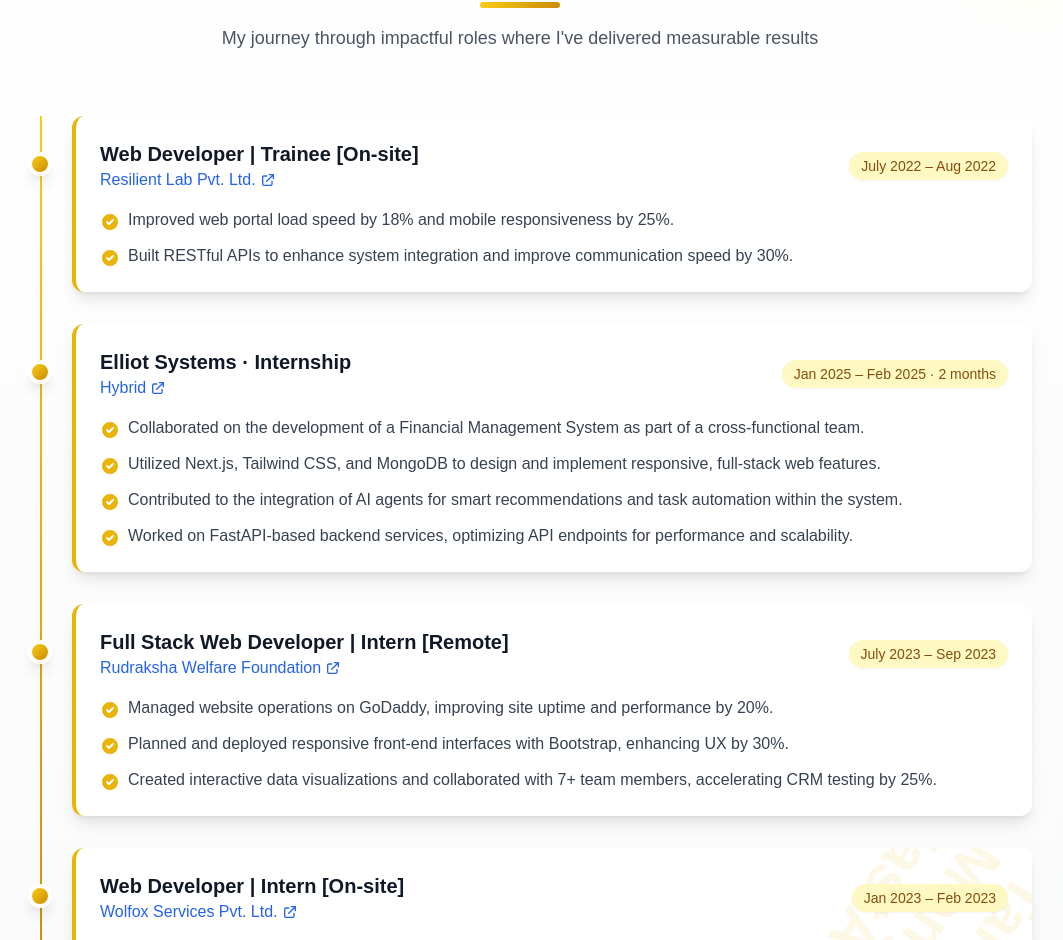
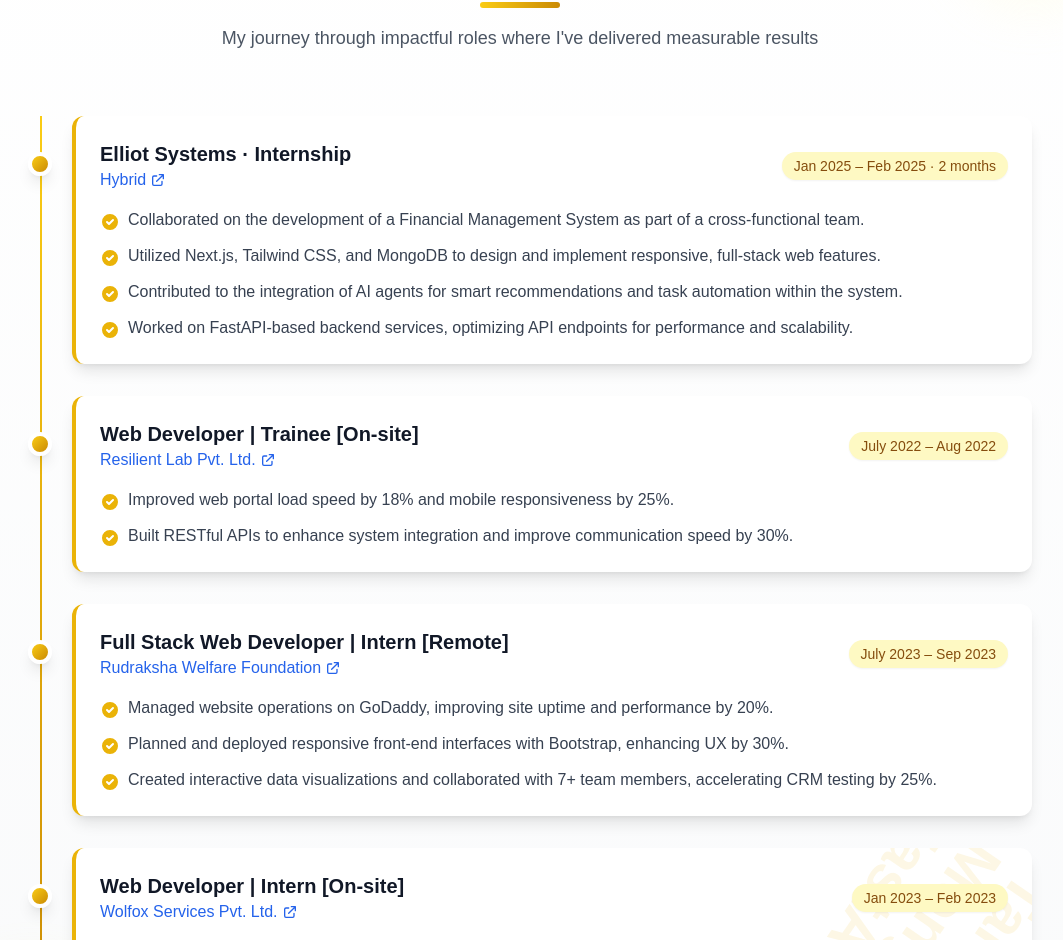
Before and after one commit to ShubhamG2004/My-Portfolio-Using-NextJS, a Next.js app: page / in a window 1280 px wide. Shown: the part 3558-4498 px from the top of the page, without its empty margins (120-1183 px from the left). Built offline with nearby package versions, Linux system fonts and the light colour scheme.

Commit message:
modified:   src/components/Experience.jsx

```diff
--- a/src/components/Experience.jsx
+++ b/src/components/Experience.jsx
@@ -2,16 +2,6 @@
 import { motion } from 'framer-motion';
 
 const experiences = [
-  {
-    role: "Web Developer | Trainee [On-site]",
-    company: "Resilient Lab Pvt. Ltd.",
-    date: "July 2022 – Aug 2022",
-    link: "https://drive.google.com/file/d/1TI1lLyNAPNm8TYk9QRO34TuzCT5KNrYb/view",
-    points: [
-      "Improved web portal load speed by 18% and mobile responsiveness by 25%.",
-      "Built RESTful APIs to enhance system integration and improve communication speed by 30%."
-    ]
-  },
   {
     role: "Elliot Systems · Internship",
     company: "Hybrid",
@@ -22,6 +12,16 @@
       "Utilized Next.js, Tailwind CSS, and MongoDB to design and implement responsive, full-stack web features.",
       "Contributed to the integration of AI agents for smart recommendations and task automation within the system.",
       "Worked on FastAPI-based backend services, optimizing API endpoints for performance and scalability."
+    ]
+  },
+  {
+    role: "Web Developer | Trainee [On-site]",
+    company: "Resilient Lab Pvt. Ltd.",
+    date: "July 2022 – Aug 2022",
+    link: "https://drive.google.com/file/d/1TI1lLyNAPNm8TYk9QRO34TuzCT5KNrYb/view",
+    points: [
+      "Improved web portal load speed by 18% and mobile responsiveness by 25%.",
+      "Built RESTful APIs to enhance system integration and improve communication speed by 30%."
     ]
   },
   {
```
